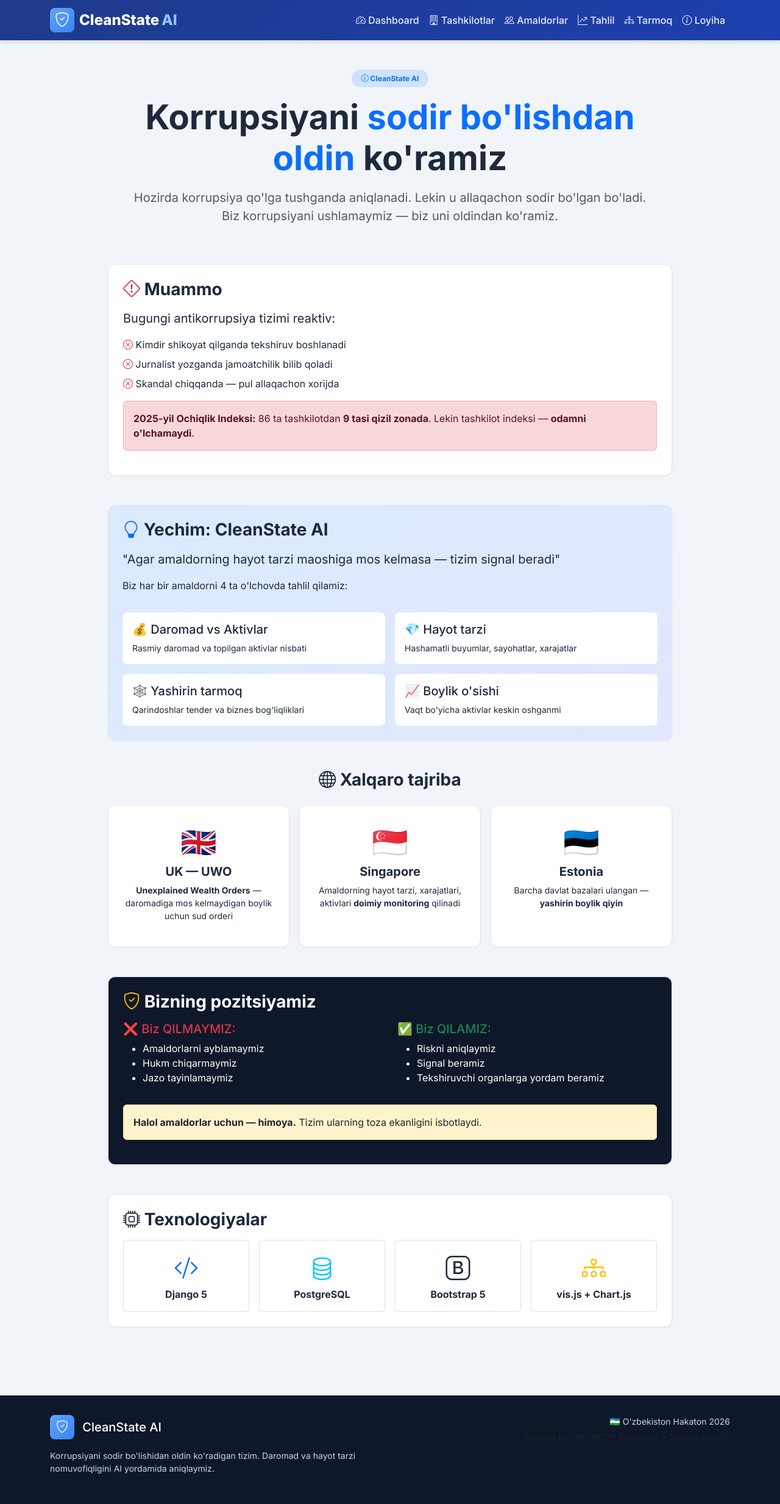
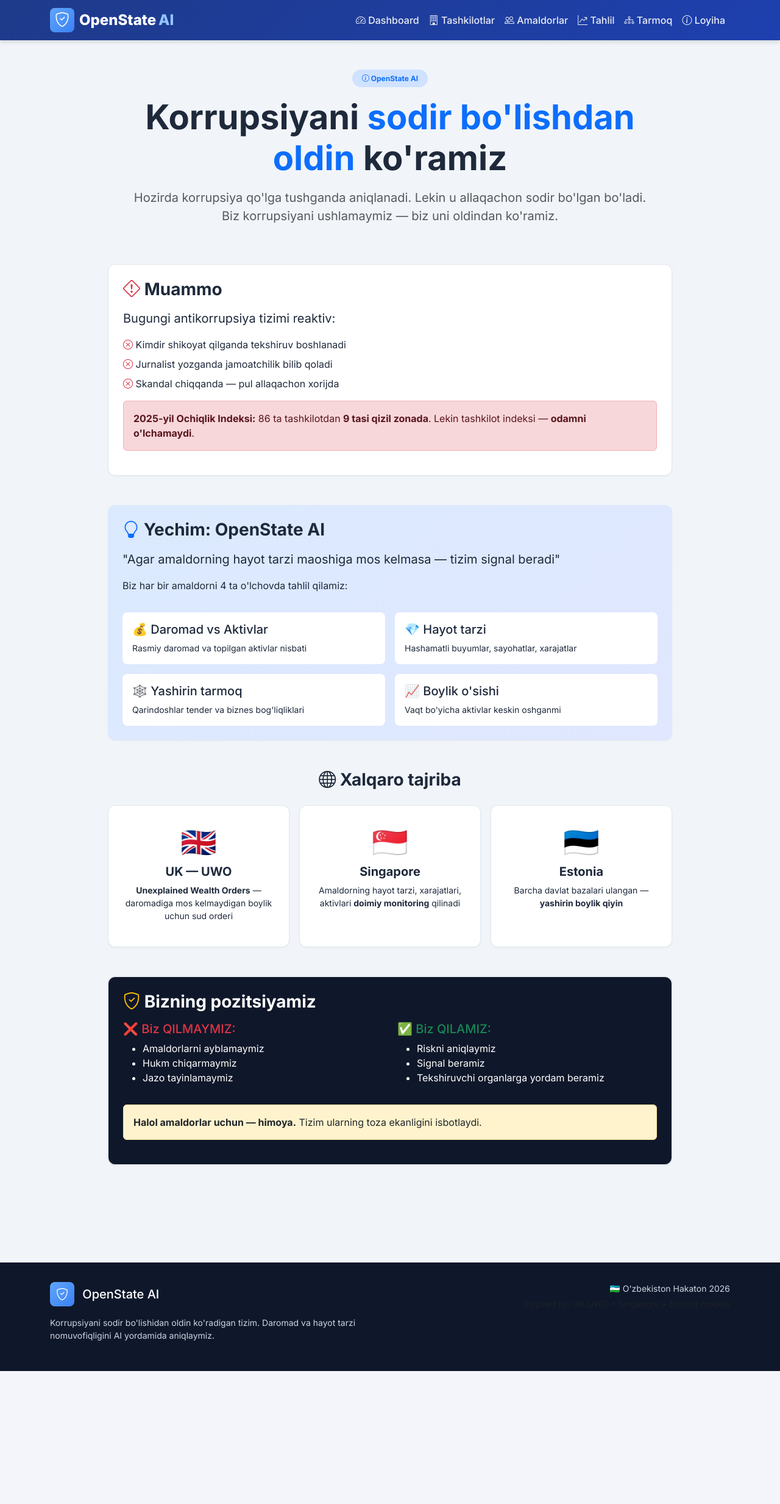
Before and after one commit to ismo1lovsh/openstate-ai, a Django app: page /about/ in a window 1280 px wide. Shown: the whole page at 61% size. After the commit the page ends 2248 px from the top, so only its background shows below. Run offline with Django 5.2, Linux system fonts and the light colour scheme.

Commit message:
Rebrand to OpenState AI and fix dj_database_url import

```diff
--- a/templates/base.html
+++ b/templates/base.html
@@ -304,7 +304,7 @@
                 <span class="logo-icon">
                     <i class="bi bi-shield-check"></i>
                 </span>
-                CleanState <span class="text-primary-emphasis ms-1" style="color:#93c5fd !important;">AI</span>
+                OpenState <span class="text-primary-emphasis ms-1" style="color:#93c5fd !important;">AI</span>
             </a>
 
             <button class="navbar-toggler" type="button" data-bs-toggle="collapse" data-bs-target="#navbarNav">
@@ -361,7 +361,7 @@
                 <div class="col-md-6">
                     <h5 class="text-white mb-3">
                         <span class="logo-icon"><i class="bi bi-shield-check"></i></span>
-                        CleanState AI
+                        OpenState AI
                     </h5>
                     <p class="small">Korrupsiyani sodir bo'lishidan oldin ko'radigan tizim.
                     Daromad va hayot tarzi nomuvofiqligini AI yordamida aniqlaymiz.</p>
--- a/templates/dashboard/about.html
+++ b/templates/dashboard/about.html
@@ -8,7 +8,7 @@
     <div class="row mb-5">
         <div class="col-lg-10 mx-auto text-center">
             <span class="badge bg-primary-subtle text-primary px-3 py-2 rounded-pill mb-3">
-                <i class="bi bi-info-circle"></i> CleanState AI
+                <i class="bi bi-info-circle"></i> OpenState AI
             </span>
             <h1 class="display-4 fw-bold mb-3">
                 Korrupsiyani <span class="text-primary">sodir bo'lishdan oldin</span> ko'ramiz
@@ -46,7 +46,7 @@
         <div class="col-lg-10 mx-auto">
             <div class="stat-card" style="background: linear-gradient(135deg, #dbeafe, #e0e7ff); border: none;">
                 <h3 class="fw-bold mb-3">
-                    <i class="bi bi-lightbulb text-primary"></i> Yechim: CleanState AI
+                    <i class="bi bi-lightbulb text-primary"></i> Yechim: OpenState AI
                 </h3>
                 <p class="lead">
                     <strong>"Agar amaldorning hayot tarzi maoshiga mos kelmasa — tizim signal beradi"</strong>
@@ -159,41 +159,6 @@
         </div>
     </div>
 
-    <!-- Tech Stack -->
-    <div class="row">
-        <div class="col-lg-10 mx-auto">
-            <div class="stat-card">
-                <h3 class="fw-bold mb-3">
-                    <i class="bi bi-cpu"></i> Texnologiyalar
-                </h3>
-                <div class="row g-3">
-                    <div class="col-md-3">
-                        <div class="text-center p-3 border rounded">
-                            <i class="bi bi-code-slash fs-1 text-primary"></i>
-                            <div class="fw-bold">Django 5</div>
-                        </div>
-                    </div>
-                    <div class="col-md-3">
-                        <div class="text-center p-3 border rounded">
-                            <i class="bi bi-database fs-1 text-info"></i>
-                            <div class="fw-bold">PostgreSQL</div>
-                        </div>
-                    </div>
-                    <div class="col-md-3">
-                        <div class="text-center p-3 border rounded">
-                            <i class="bi bi-bootstrap fs-1 text-purple"></i>
-                            <div class="fw-bold">Bootstrap 5</div>
-                        </div>
-                    </div>
-                    <div class="col-md-3">
-                        <div class="text-center p-3 border rounded">
-                            <i class="bi bi-diagram-3 fs-1 text-warning"></i>
-                            <div class="fw-bold">vis.js + Chart.js</div>
-                        </div>
-                    </div>
-                </div>
-            </div>
-        </div>
-    </div>
+
 </div>
 {% endblock %}
--- a/templates/dashboard/home.html
+++ b/templates/dashboard/home.html
@@ -11,7 +11,7 @@
             <div class="col-lg-8">
                 <div class="mb-3">
                     <span class="badge bg-light text-primary px-3 py-2 rounded-pill">
-                        <i class="bi bi-shield-check"></i> AI-Powered Anti-Corruption Platform
+                        <i class="bi bi-shield-check"></i> OpenState AI
                     </span>
                 </div>
                 <h1>
@@ -47,7 +47,7 @@
             <i class="bi bi-info-circle-fill me-3" style="font-size: 1.5rem; color: #1e40af;"></i>
             <div>
                 <strong>Rasmiy manba asosida:</strong>
-                Platforma O'zbekiston Korrupsiyaga Qarshi Kurashish Agentligining
+                Platforma O'zbekiston Respublikasi Korrupsiyaga Qarshi Kurashish Agentligining
                 <strong>Ochiqlik Indeksi-2025</strong> ma'lumotlari asosida yaratildi.
                 Biz tashkilot darajasidan <strong>shaxs darajasiga</strong> tushamiz.
             </div>
```
